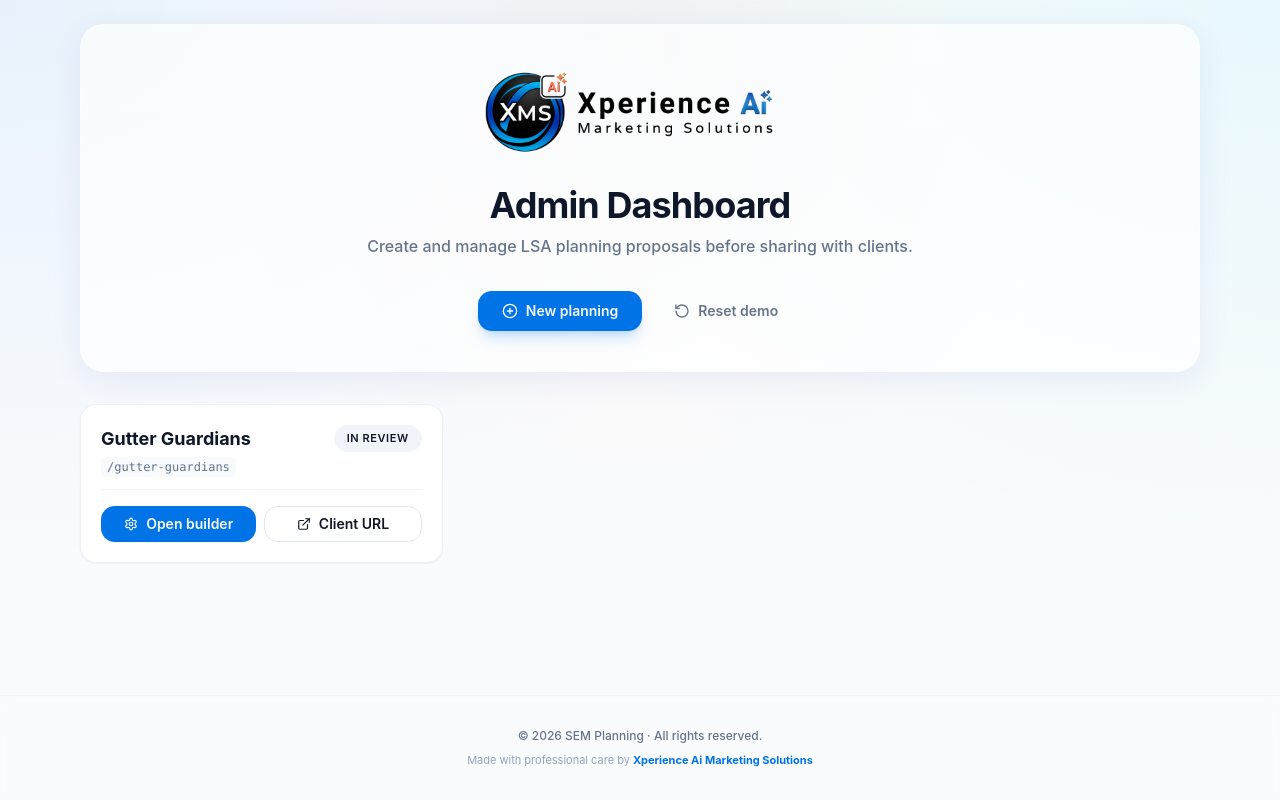
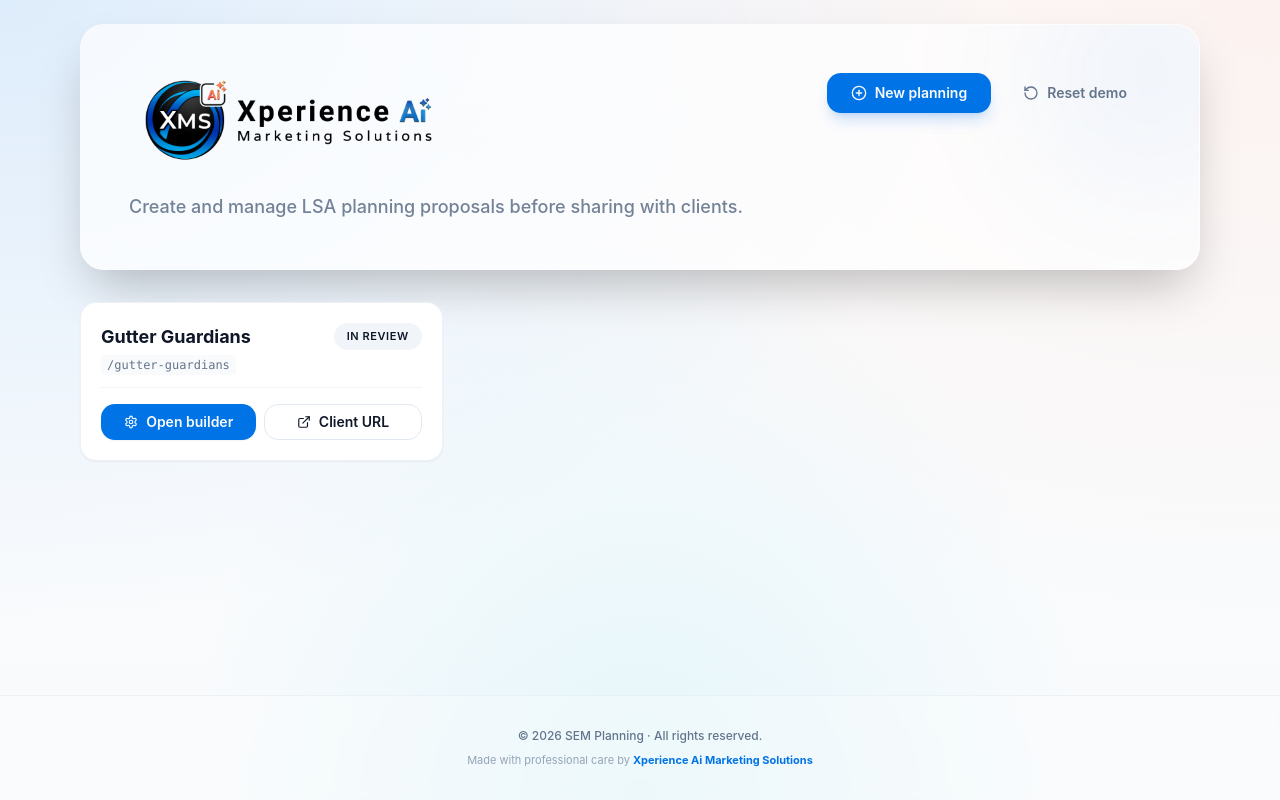
Before and after one commit to XMS-Ai/sem-planning-mvp, a Next.js app: page /admin in a window 1280 px wide. Built offline with nearby package versions, Linux system fonts and the light colour scheme.

Commit message:
UI/UX final polish: removed redundant Admin title and refined AppShell flexibility

```diff
--- a/app/admin/page.tsx
+++ b/app/admin/page.tsx
@@ -34,7 +34,6 @@ export default function AdminPage() {
 
   return (
     <AppShell
-      title="Admin Dashboard"
       subtitle="Create and manage LSA planning proposals before sharing with clients."
       rightSlot={
         <div className="flex gap-2">
--- a/app/globals.css
+++ b/app/globals.css
@@ -33,9 +33,9 @@
     @apply bg-background text-foreground antialiased;
     font-family: var(--font-sans), system-ui, sans-serif;
     background-image:
-      radial-gradient(at 0% 0%, hsla(210,100%,45%,0.08) 0, transparent 50%),
-      radial-gradient(at 50% 0%, hsla(15,95%,65%,0.05) 0, transparent 50%),
-      radial-gradient(at 100% 0%, hsla(190,100%,45%,0.08) 0, transparent 50%),
+      radial-gradient(at 0% 0%, hsla(210,100%,45%,0.12) 0, transparent 55%),
+      radial-gradient(at 100% 0%, hsla(15,95%,65%,0.08) 0, transparent 55%),
+      radial-gradient(at 50% 100%, hsla(190,100%,45%,0.08) 0, transparent 50%),
       linear-gradient(to bottom, #fcfdfe, #f8fafc);
     background-attachment: fixed;
     min-height: 100vh;
--- a/components/app-shell.tsx
+++ b/components/app-shell.tsx
@@ -3,7 +3,7 @@ import { ReactNode } from "react";
 import { cn } from "@/lib/utils";
 
 interface AppShellProps {
-  title: string;
+  title?: string;
   subtitle?: string;
   rightSlot?: ReactNode;
   children: ReactNode;
@@ -20,23 +20,36 @@ export function AppShell({
   return (
     <div className="flex min-h-screen flex-col">
       <main className={cn("mx-auto w-full max-w-6xl flex-1 px-4 pb-12 pt-6 transition-all duration-500 animate-in fade-in zoom-in-95 duration-700", className)}>
-        <header className="glass mb-8 rounded-3xl p-6 md:p-10">
-          <div className="flex flex-col items-center text-center gap-6">
-            <img src="/logo.png" alt="XMS Logo" className="h-24 w-auto object-contain" />
+        <header className="glass mb-8 rounded-3xl p-8 md:p-12 border border-white/20 shadow-2xl relative overflow-hidden group">
+          {/* Decorative subtle background element */}
+          <div className="absolute -right-20 -top-20 h-64 w-64 rounded-full bg-primary/5 blur-3xl transition-all group-hover:bg-primary/10" />
 
-            <div className="space-y-2">
-              <h1 className="text-3xl font-bold tracking-tight text-slate-900 sm:text-4xl">
+          <div className="relative flex flex-col md:flex-row md:items-start justify-between gap-8">
+            <div className="flex flex-col items-center md:items-start text-center md:text-left gap-6">
+              {/* Logo - Larger and crisp */}
+              <img
+                src="/logo.png"
+                alt="XMS Logo"
+                className="h-20 md:h-24 w-auto object-contain transition-transform hover:scale-105 duration-500"
+              />
+
+              <div className="space-y-3">
+                {title ? (
+                  <h1 className="text-3xl md:text-5xl font-black tracking-tighter text-slate-900 leading-[1.1]">
                     {title}
                   </h1>
+                ) : null}
                 {subtitle ? (
-                <p className="mx-auto max-w-2xl text-base text-slate-500 font-medium leading-relaxed">
+                  <p className="max-w-2xl text-base md:text-lg text-slate-500 font-medium leading-relaxed opacity-90">
                     {subtitle}
                   </p>
                 ) : null}
               </div>
+            </div>
 
+            {/* Actions Section - Top Right on Desktop */}
             {rightSlot ? (
-              <div className="flex shrink-0 items-center justify-center gap-2 pt-2">
+              <div className="flex shrink-0 items-center justify-center md:justify-end gap-3 pt-2 md:pt-0">
                 {rightSlot}
               </div>
             ) : null}
```
Lines whose indentation alone changed are shown as unchanged.
